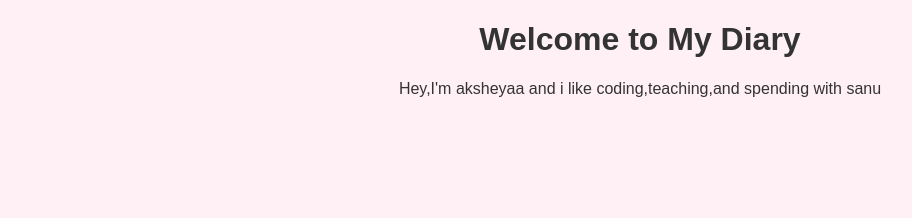
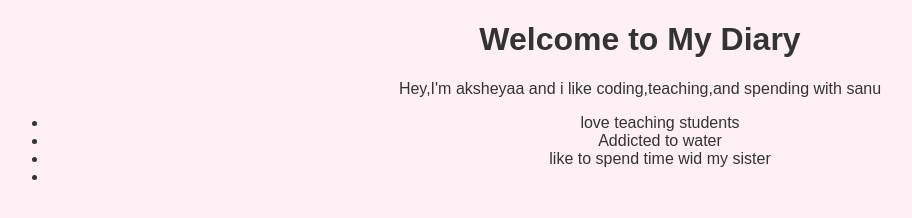
Before and after one commit to aksheyaa17/digital_diary, a plain HTML site: page index.html in a window 1280 px wide. Shown: the whole page, without its empty margins (0-912 px from the left). Drawn offline with Linux system fonts and the light colour scheme.

Commit message:
Added About Me section

```diff
--- a/index.html
+++ b/index.html
@@ -7,5 +7,11 @@
 <body>
 	<h1>Welcome to My Diary</h1>
 	<p>Hey,I'm aksheyaa and i like coding,teaching,and spending with sanu</p>
+	<h2.About Me</h2>
+	<ul>
+		<li>love teaching students</li>
+		<li>Addicted to water</li>
+		<li>like to spend time wid my sister<li>
+	</ul>
 </body>
 </html>
```
